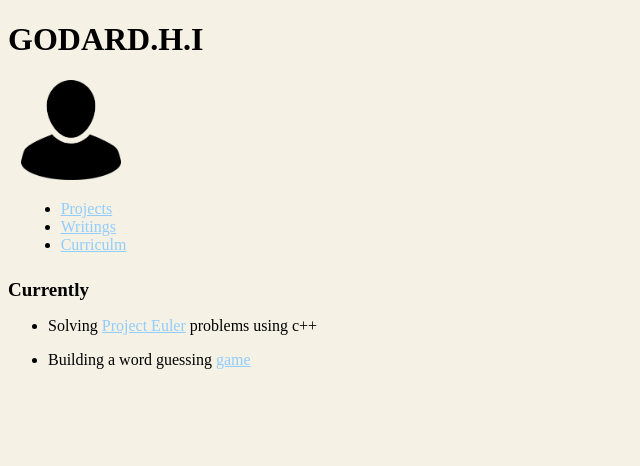
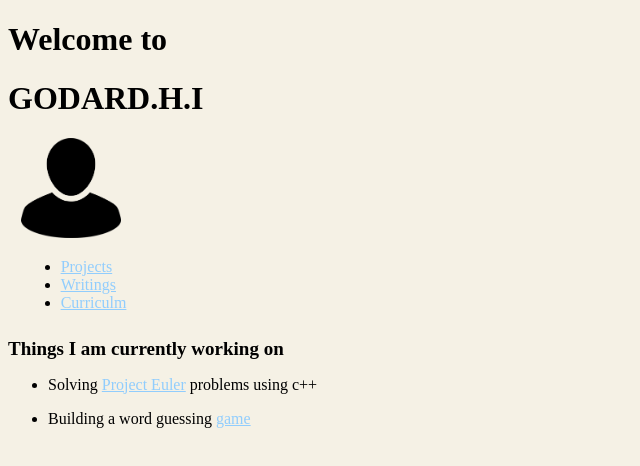
Before and after one commit to godardhi/godardhi.github.io, a plain HTML site: page index.html in a window 1280 px wide. Shown: the whole page, without its empty margins (0-640 px from the left). Drawn offline with Linux system fonts and the light colour scheme; files whose address does not match are found by name.

Commit message:
Update index.html

```diff
--- a/index.html
+++ b/index.html
@@ -4,10 +4,11 @@
     <meta charset="UTF-8">
     <meta http-equiv="X-UA-Compatible" content="IE=edge">
     <meta name="viewport" content="width=device-width, initial-scale=1.0">
-    <title>G</title>
+    <title>godard.io</title>
     <link rel="stylesheet" href="styles.css">
 </head>
 <body>
+    <h1>Welcome to
     <h1>GODARD.H.I</h1>
     <div class="info-table">
         <div class="picture">
@@ -30,7 +31,7 @@
     </div>
     <!--<h1 class="about">I am a Physics student at Université de Liège.</h1>-->
     <div class="current-table">
-        <h1 class="current">Currently</h1>
+        <h1 class="current">Things I am currently working on</h1>
         <ul>
             <li>
                 <p>Solving <a href="https://github.com/godardhi/Project-Eurler"> Project Euler</a> problems using c++</p>
```
